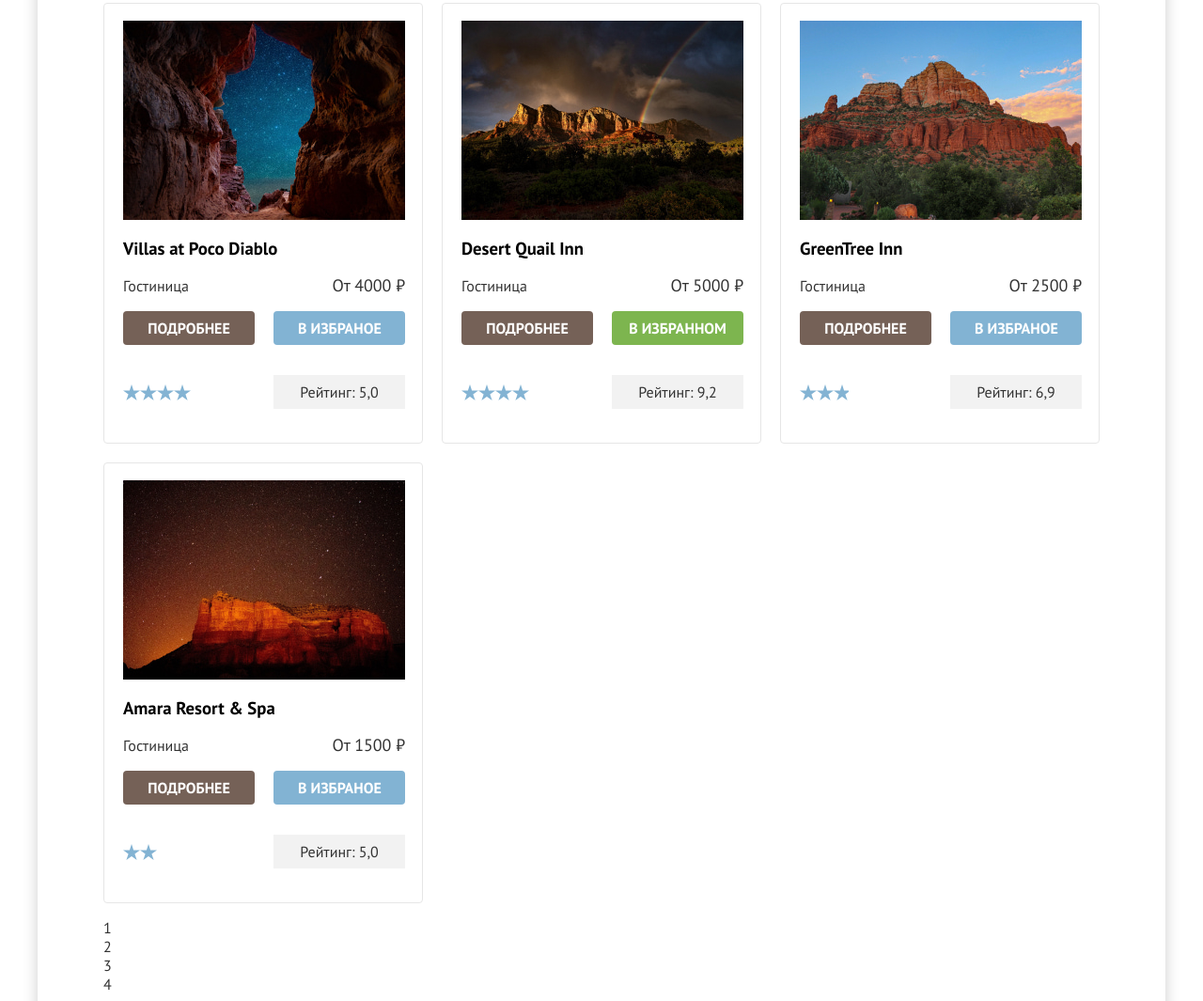
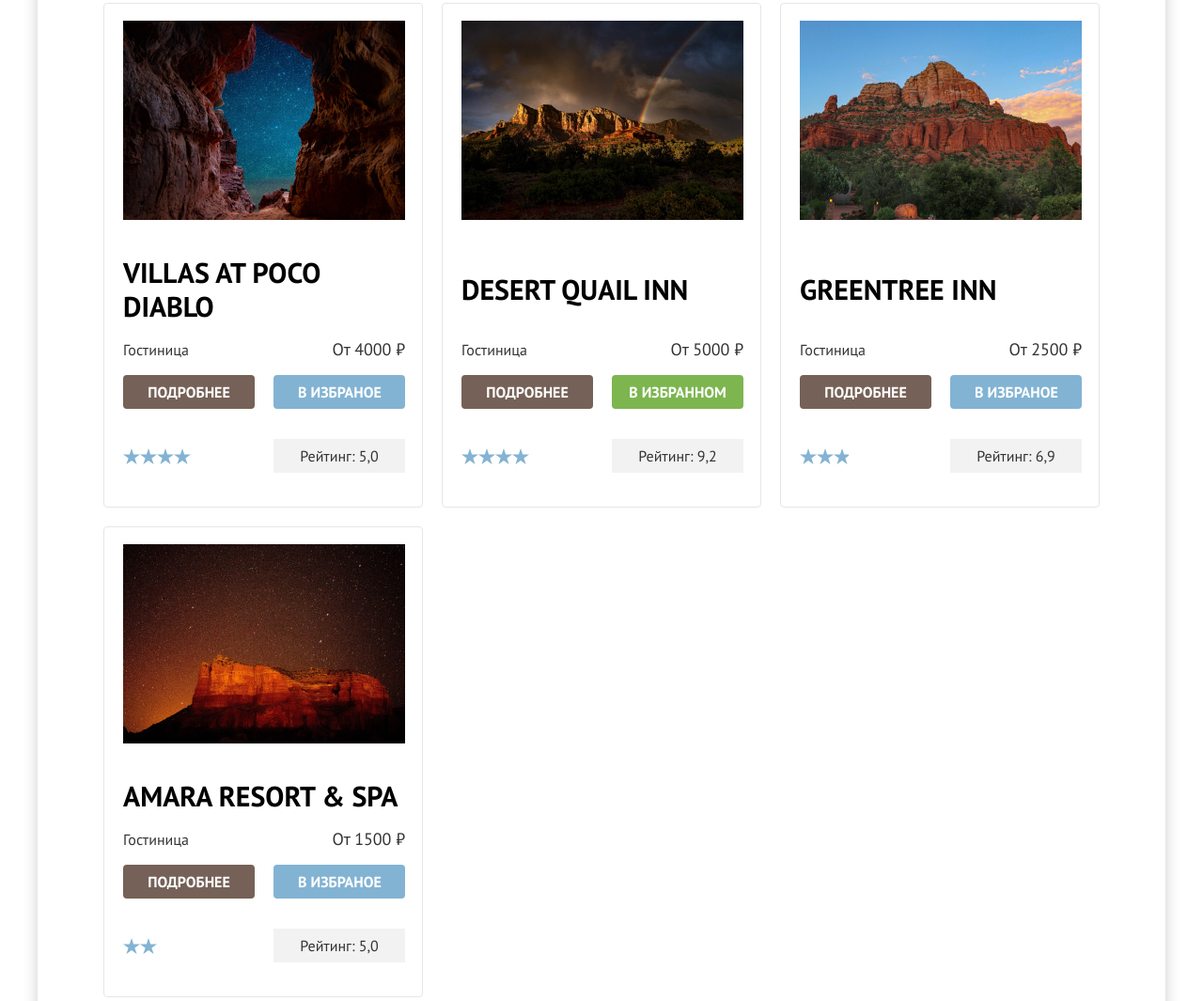
Before and after one commit to htmlacademy-htmlcss/2435007-sedona-38, a plain HTML site: page catalog.html in a window 1280 px wide. Shown: the part 592-1657 px from the top of the page at 94% size. Drawn offline with Linux system fonts and the light colour scheme.

Commit message:
7.Гриды, флексы, доработки

```diff
--- a/catalog.html
+++ b/catalog.html
@@ -137,7 +137,7 @@
                 <img class="catalog-img" src="images/hotel-1.jpg" alt="Изображение гостиницы">
               </a>
               <a class="catalog-hotel-link" href="#">
-                <h3>Villas at Poco Diablo</h3>
+                <p class="text-block-title title2">Villas at Poco Diablo</p>
               </a>
               <span>Гостиница</span>
               <span class="price">От 4000 ₽</span>
@@ -156,7 +156,7 @@
                 <img class="catalog-img" src="images/hotel-2.jpg" alt="Изображение гостиницы">
               </a>
               <a class="catalog-hotel-link" href="#">
-                <h3>Desert Quail Inn</h3>
+                <p class="text-block-title title2">Desert Quail Inn</p>
               </a>
               <span>Гостиница</span>
               <span class="price">От 5000 ₽</span>
@@ -175,7 +175,7 @@
                 <img class="catalog-img" src="images/hotel-3.jpg" alt="Изображение гостиницы">
               </a>
               <a class="catalog-hotel-link" href="#">
-                <h3>GreenTree Inn</h3>
+                <p class="text-block-title title2">GreenTree Inn</p>
               </a>
               <span>Гостиница</span>
               <span class="price">От 2500 ₽</span>
@@ -194,7 +194,7 @@
                 <img class="catalog-img" src="images/hotel-4.jpg" alt="Изображение гостиницы">
               </a>
               <a class="catalog-hotel-link" href="#">
-                <h3>Amara Resort & Spa</h3>
+                <p class="text-block-title title2">Amara Resort & Spa</p>
               </a>
               <span>Гостиница</span>
               <span class="price">От 1500 ₽</span>
```
